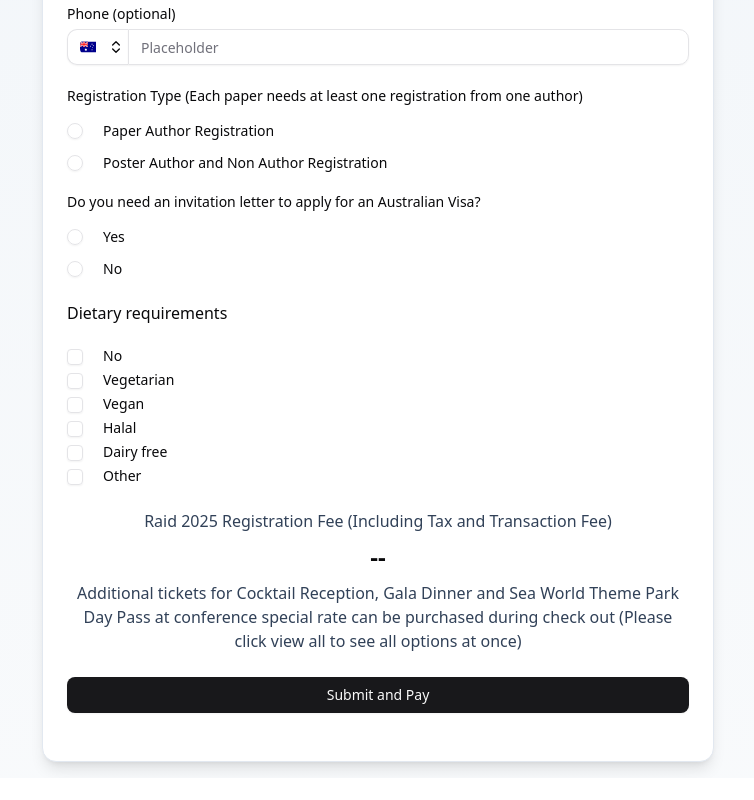
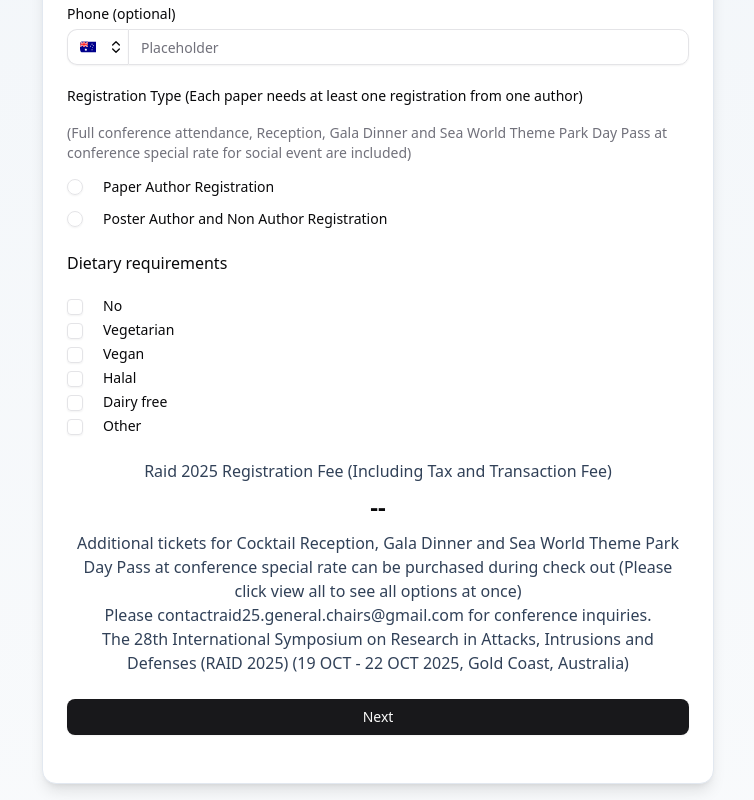
Before and after one commit to Emmeet/meetings, a Next.js app: page / in a window 1280 px wide. Shown: the part 520-1320 px from the top of the page, without its empty margins (262-1016 px from the left). Before the commit the page ends 1298 px from the top, so only its background shows below. Built offline with nearby package versions, Linux system fonts and the light colour scheme.

Commit message:
Chore: 页面改动

```diff
--- a/src/app/api/stripe/webhooks/route.ts
+++ b/src/app/api/stripe/webhooks/route.ts
@@ -2,12 +2,17 @@ import Stripe from "stripe";
 import { NextRequest, NextResponse } from "next/server";
 import prisma from "@/lib/prisma";
 
-async function savePaymentLog(content: string, type: number) {
+async function savePaymentLog(
+  content: string,
+  type: number,
+  customer_id: number
+) {
   try {
     await prisma.payment_log.create({
       data: {
         content,
         type,
+        customer_id,
         create_time: new Date(),
       },
     });
@@ -107,9 +112,6 @@ export async function POST(request: NextRequest) {
       const session = event.data.object;
       console.log("Checkout session completed:", session.id);
       console.log("报名费用处理");
-      console.log(session);
-      // 保存报名费用的支付日志
-      await savePaymentLog(JSON.stringify(session), 1);
 
       // 获取客户信息
       const clientReferenceId = session.client_reference_id;
@@ -121,6 +123,12 @@ export async function POST(request: NextRequest) {
       const address = customerDetails.address || {};
 
       if (clientReferenceId) {
+        // 保存报名费用的支付日志
+        await savePaymentLog(
+          JSON.stringify(session),
+          1,
+          parseInt(clientReferenceId)
+        );
         // 如果没有自定义字段中的姓名，从数据库中获取并组合姓名
         const customer = await prisma.customer_info.findUnique({
           where: {
@@ -177,6 +185,11 @@ export async function POST(request: NextRequest) {
           };
 
           if (lineItems.data.length > 0) {
+            await savePaymentLog(
+              JSON.stringify(lineItems),
+              4,
+              parseInt(clientReferenceId)
+            );
             lineItems.data.forEach((item) => {
               // 将 Stripe 金额（以分为单位）转换为美元并格式化
               const amountInDollars = (item.amount_total || 0) / 100;
--- a/src/app/raid/components/FormPage.tsx
+++ b/src/app/raid/components/FormPage.tsx
@@ -34,9 +34,6 @@ const formSchema = z.object({
   type: z.enum(["1", "2"], {
     message: "You need to select a type.",
   }),
-  haveVisa: z.enum(["0", "1"], {
-    message: "You need to select a visa type.",
-  }),
   dietaryRequirements: z
     .array(z.string())
     .refine((value) => value.some((item) => item), {
@@ -59,13 +56,10 @@ export function FormPage() {
       phone: "",
       type: undefined,
       paperNumber: "",
-      haveVisa: undefined,
       dietaryRequirements: [],
       otherExplain: "",
     },
   });
-
-  console.log(process.env.NEXT_PUBLIC_STRIPE_PAPER_PAYMENT_LINK1);
 
   // 监听表单值的变化
   const type = form.watch("type");
@@ -97,7 +91,6 @@ export function FormPage() {
       affiliation: values.affiliation,
       type: Number(values.type),
       paper_number: values.paperNumber,
-      have_visa: Number(values.haveVisa),
       dietary_requirements: dietaryString,
       other_explain: values.otherExplain,
     };
@@ -330,6 +323,12 @@ export function FormPage() {
                           Registration Type (Each paper needs at least one
                           registration from one author)
                         </FormLabel>
+                        {/* 副标题 */}
+                        <div className="text-sm text-muted-foreground mb-2">
+                          (Full conference attendance, Reception, Gala Dinner
+                          and Sea World Theme Park Day Pass at conference
+                          special rate for social event are included)
+                        </div>
                         <FormControl>
                           <RadioGroup
                             onValueChange={field.onChange}
@@ -358,41 +357,6 @@ export function FormPage() {
                     )}
                   />
                 </div>
-                <div className="grid md:grid-cols-1 gap-4">
-                  <FormField
-                    control={form.control}
-                    name="haveVisa"
-                    render={({ field }) => (
-                      <FormItem className="space-y-3">
-                        <FormLabel>
-                          Do you need an invitation letter to apply for an
-                          Australian Visa?
-                        </FormLabel>
-                        <FormControl>
-                          <RadioGroup
-                            onValueChange={field.onChange}
-                            className="flex flex-col space-y-1"
-                          >
-                            <FormItem className="flex items-center space-x-3 space-y-0">
-                              <FormControl>
-                                <RadioGroupItem value="1" />
-                              </FormControl>
-                              <FormLabel className="font-normal">Yes</FormLabel>
-                            </FormItem>
-                            <FormItem className="flex items-center space-x-3 space-y-0">
-                              <FormControl>
-                                <RadioGroupItem value="0" />
-                              </FormControl>
-                              <FormLabel className="font-normal">No</FormLabel>
-                            </FormItem>
-                          </RadioGroup>
-                        </FormControl>
-                        <FormMessage />
-                      </FormItem>
-                    )}
-                  />
-                </div>
-
                 <div className="grid md:grid-cols-1 gap-4">
                   <FormField
                     control={form.control}
@@ -480,6 +444,13 @@ export function FormPage() {
                     Sea World Theme Park Day Pass at conference special rate can
                     be purchased during check out (Please click view all to see
                     all options at once)
+                    <br />
+                    Please contactraid25.general.chairs@gmail.com for conference
+                    inquiries.
+                    <br />
+                    The 28th International Symposium on Research in Attacks,
+                    Intrusions and Defenses (RAID 2025) (19 OCT - 22 OCT 2025,
+                    Gold Coast, Australia)
                   </div>
                 </div>
                 <Button
@@ -487,7 +458,7 @@ export function FormPage() {
                   className="w-full cursor-pointer"
                   disabled={loading}
                 >
-                  {loading ? "Submitting..." : "Submit and Pay"}
+                  {loading ? "Submitting..." : "Next"}
                 </Button>
               </form>
             </Form>
```
Also changed, not shown: 1 other file (tests, documents, lock files or other folders).
